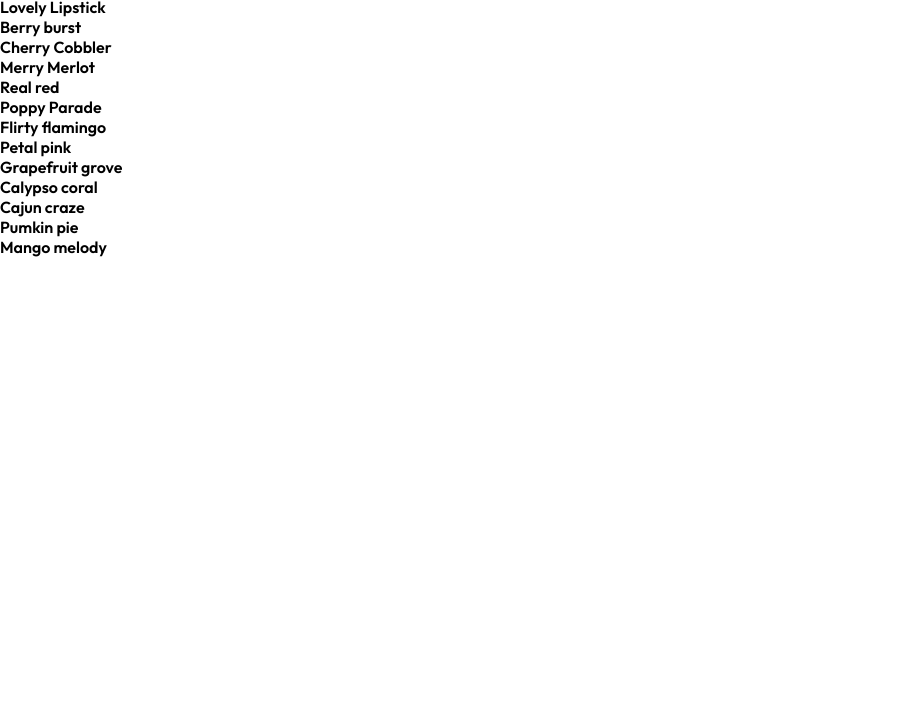
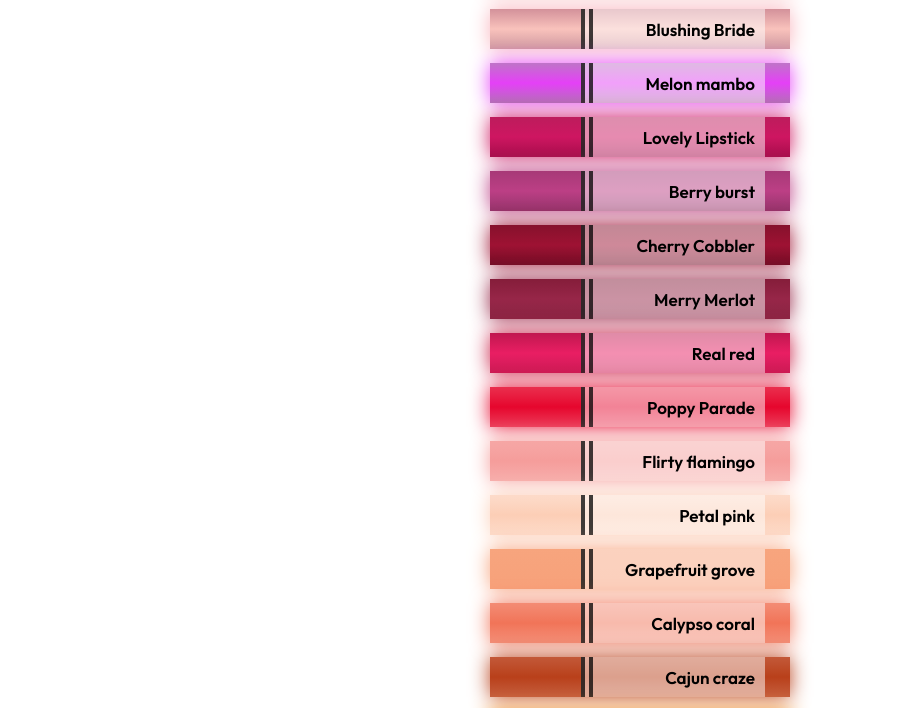
Before and after one commit to Adonicavilla/PRIN135-Activity-04, a plain HTML site: page Index.html in a window 1280 px wide. Shown: the part 123-831 px from the top of the page, without its empty margins (0-904 px from the left). Before the commit the page ends 800 px from the top, so only its background shows below. Drawn offline with Linux system fonts and the light colour scheme; a web font is replaced by a local one.

Commit message:
Add colors to the marker add label and add name on the last

```diff
--- a/Index.html
+++ b/Index.html
@@ -92,6 +92,10 @@
         <div class="sleeve"></div>
         <span class="label">Mango melody</span>
       </div>
+      <div>
+        <h1>Adonica Villa</h1>
+        <h4>BSIT3A</h4>
+      </div>
     </div>
   </body>
 </html>
--- a/index.css
+++ b/index.css
@@ -10,3 +10,115 @@ h1 {
     font-weight: bold;
     font-size: 300%;
 }
+
+.container {
+  background-color: rgb(255, 255, 255);
+  padding: 1px 0;
+  display: flex;
+  flex-direction: column;
+  align-items: center;
+  margin: 10px 0;
+}
+
+.marker {
+  width: 300px;
+  height: 40px;
+  margin: 7px 0;
+  position: relative;
+  display: flex;
+  align-items: center;
+  justify-content: space-between;
+  padding-right: 25px;
+}
+
+.cap {
+  width: 100px;
+  height: 40px;
+}
+
+.sleeve {
+  width: 200px;
+  height: 40px;
+  background-color: rgba(255, 255, 255, 0.5);
+  border-left: 12px double rgba(0, 0, 0, 0.75);
+}
+
+.cap, .sleeve {
+  display: inline-block;
+}
+
+/* Colors */
+/* 1 */
+.powder-pink{ background: linear-gradient(rgb(214, 179, 176),rgb(248, 215, 213), rgb(173, 146, 144));
+    box-shadow: 0 0 20px 0 #f8d5d3;
+}
+/* 2 */
+.blushing-bride { background: linear-gradient(rgb(211, 145, 154), rgb(249, 194, 188), rgb(207, 153, 160));
+    box-shadow: 0 0 20px 0 #f9b2bc;
+}
+/* 3 */
+.melon-mambo { background: linear-gradient(rgb(191, 116, 200), rgb(229, 64, 247),rgb(180, 113, 187));
+    box-shadow: 0 0 20px 0 #e540f7;
+}
+/* 4 */
+.lovely-lipstick { background: linear-gradient(rgb(189, 28, 92), rgb(206, 22, 97), rgb(167, 14, 75));
+    box-shadow: 0 0 20px 0  #ce1661;
+ }
+/* 5 */
+.berry-burst { background: linear-gradient(rgb(167, 57, 119), rgb(188, 63, 133),rgb(149, 53, 108));
+    box-shadow: 0 0 20px 0  #bc3f85;
+}
+/* 6 */
+.cherry-cobbler { background: linear-gradient(rgb(134, 17, 44), rgb(158, 18, 51), rgb(116, 13, 37));
+     box-shadow: 0 0 20px 0 #9e1233;
+    }
+/* 7 */
+.merry-merlot { background: linear-gradient(rgb(133, 29, 58), #972648, rgb(138, 37, 67));
+     box-shadow: 0 0 20px 0 #962647;
+    }
+/* 8 */
+.real-red { background: linear-gradient(rgb(192, 23, 79), rgb(233, 30, 99),rgb(203, 27, 86));
+    box-shadow: 0 0 20px 0 #c91e45;
+}
+/* 9 */
+.poppy-parade { background: linear-gradient(rgba(230, 6, 43, 0.831), rgb(230, 6, 45), rgba(230, 6, 43, 0.781));
+     box-shadow: 0 0 20px 0 #e6062d;
+    }
+/* 10 */
+.flirty-flamingo { background: linear-gradient(rgba(245, 157, 155, 0.89), rgb(245, 157, 155), rgba(245, 157, 155, 0.836));
+     box-shadow: 0 0 20px 0 #f59d9b;
+    }
+/* 11 */
+.petal-pink { background: linear-gradient(rgba(252, 206, 182, 0.712), rgb(252, 206, 182), rgba(252, 206, 182, 0.723));
+    box-shadow: 0 0 20px 0 #fcceb6;
+}
+/* 12 */
+.grapefruit-grove { background: linear-gradient(rgba(247, 162, 122, 0.795), rgb(247, 161, 122)), rgba(247, 162, 122, 0.86);
+    box-shadow: 0 0 20px 0 #f7a17a;
+}
+/* 13 */
+.calypso-coral { background: linear-gradient(rgba(241, 116, 88, 0.823), rgb(241, 116, 88), rgba(241, 116, 88, 0.801));
+    box-shadow: 0 0 20px 0 #f17458;
+}
+/* 14 */
+.cajun-craze { background: linear-gradient(rgba(185, 63, 26, 0.863), rgb(185, 64, 26), rgba(185, 63, 26, 0.836));
+     box-shadow: 0 0 20px 0 #b9401a;
+    }
+/* 15 */
+.pumpkin-pie { background: linear-gradient(rgba(243, 135, 20, 0.815), rgb(243, 136, 20), rgba(243, 135, 20, 0.821));
+     box-shadow: 0 0 20px 0 #f38814;
+    }
+/* 16 */
+.mango-melody { background: linear-gradient(rgba(249, 176, 31, 0.803), #f9af1f, #f9b01fd1);
+     box-shadow: 0 0 20px #f9af1f; }
+
+/* Labels */
+.label {
+  position: absolute;
+  right: 20px;
+  font-size: 14px;
+  color: #000000;
+  padding: 0 15px;
+  font-size: 17px;
+  font-weight: 2px;
+}
```
